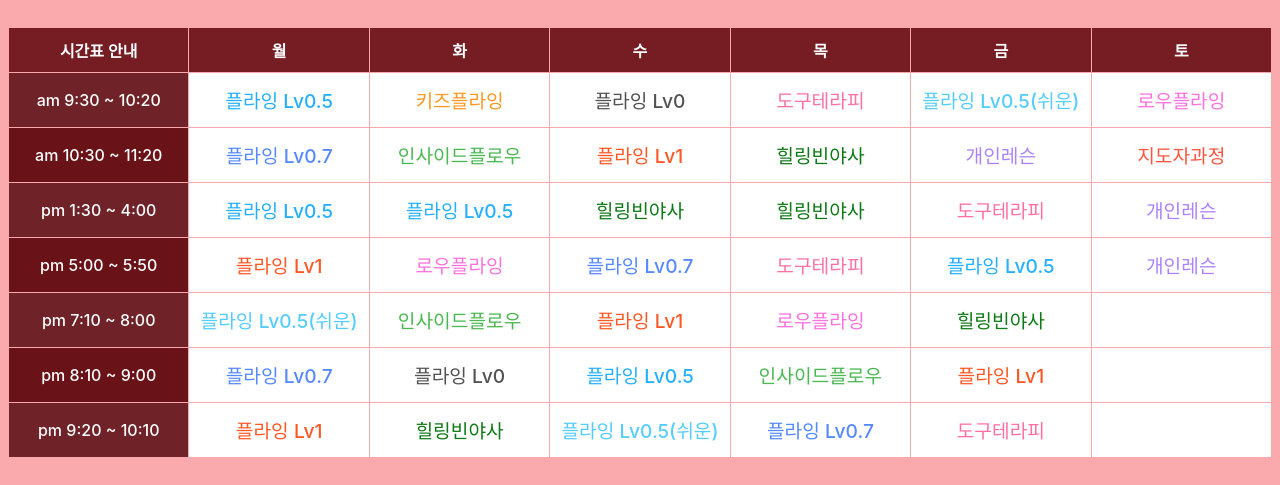
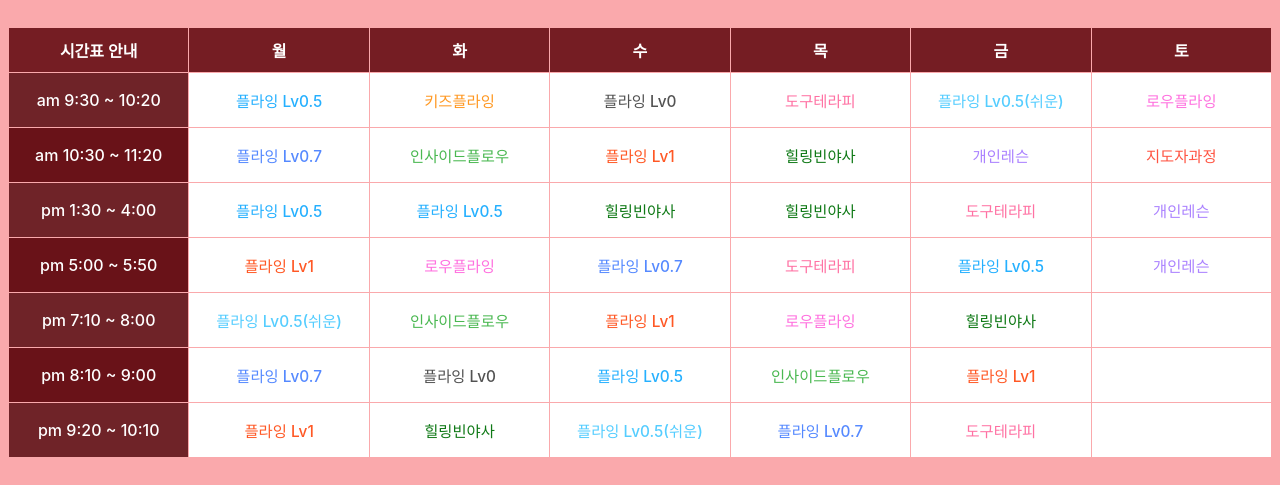
Before and after one commit to moodang-teacher/yogadiya_schedule, a plain HTML site: page index.html in a window 1280 px wide. Shown: the part 103-588 px from the top of the page. Drawn offline with Linux system fonts and the light colour scheme; a web font is replaced by a local one.

Commit message:
수업내용 폰트 clamp() 적용

```diff
--- a/css/style.css
+++ b/css/style.css
@@ -8,6 +8,7 @@
 
 body {
 	background-color: #faa9ac;
+	word-break: keep-all;
 }
 
 table {
@@ -49,7 +50,7 @@ tr:nth-child(even) .time-column {
 
 .class-cell {
 	background-color: white;
-	font-size: 1.2em;
+	font-size: clamp(15px, 1.2vw, 1.15em);
 	font-weight: 500;
 }
 
```
